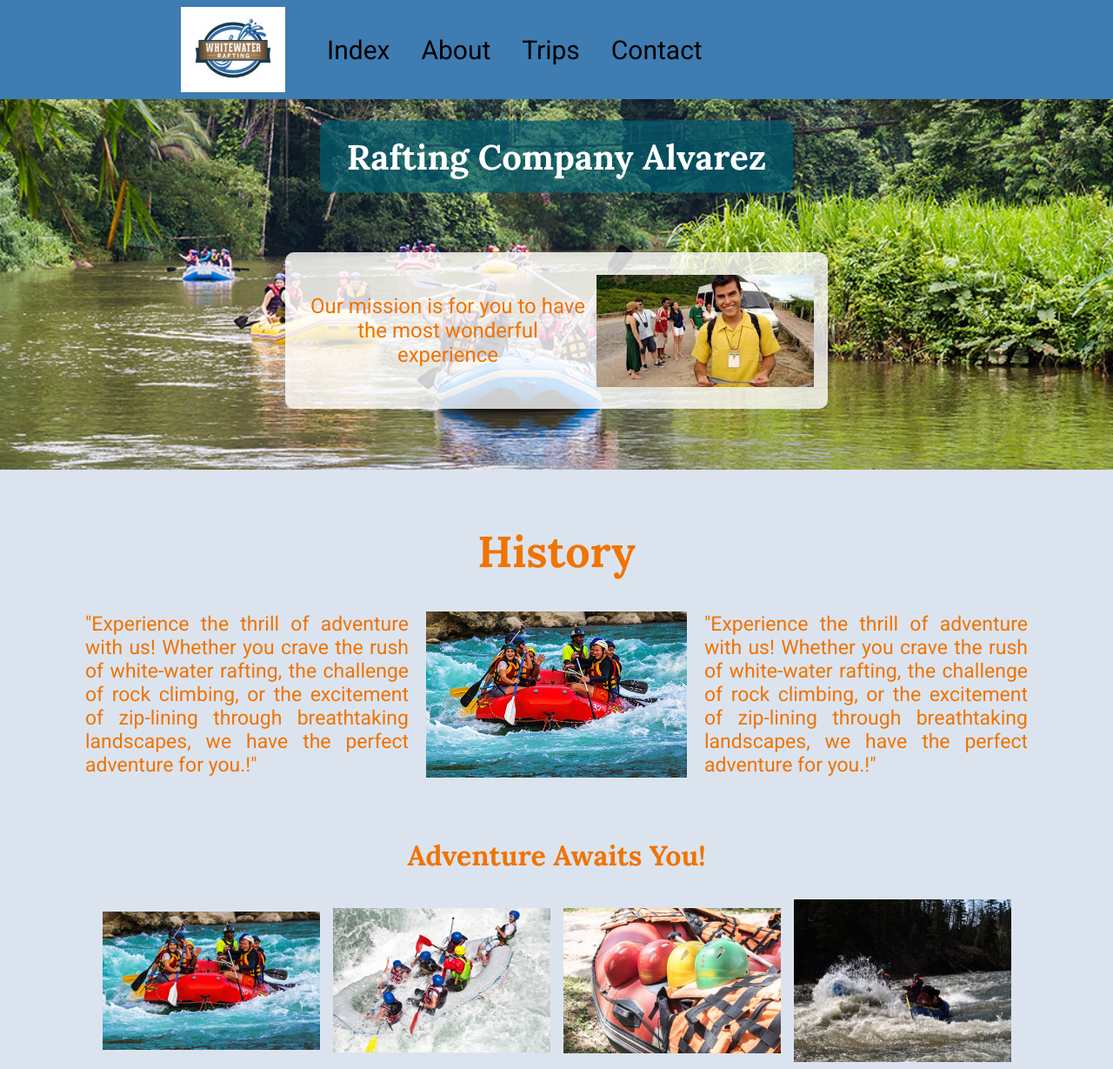
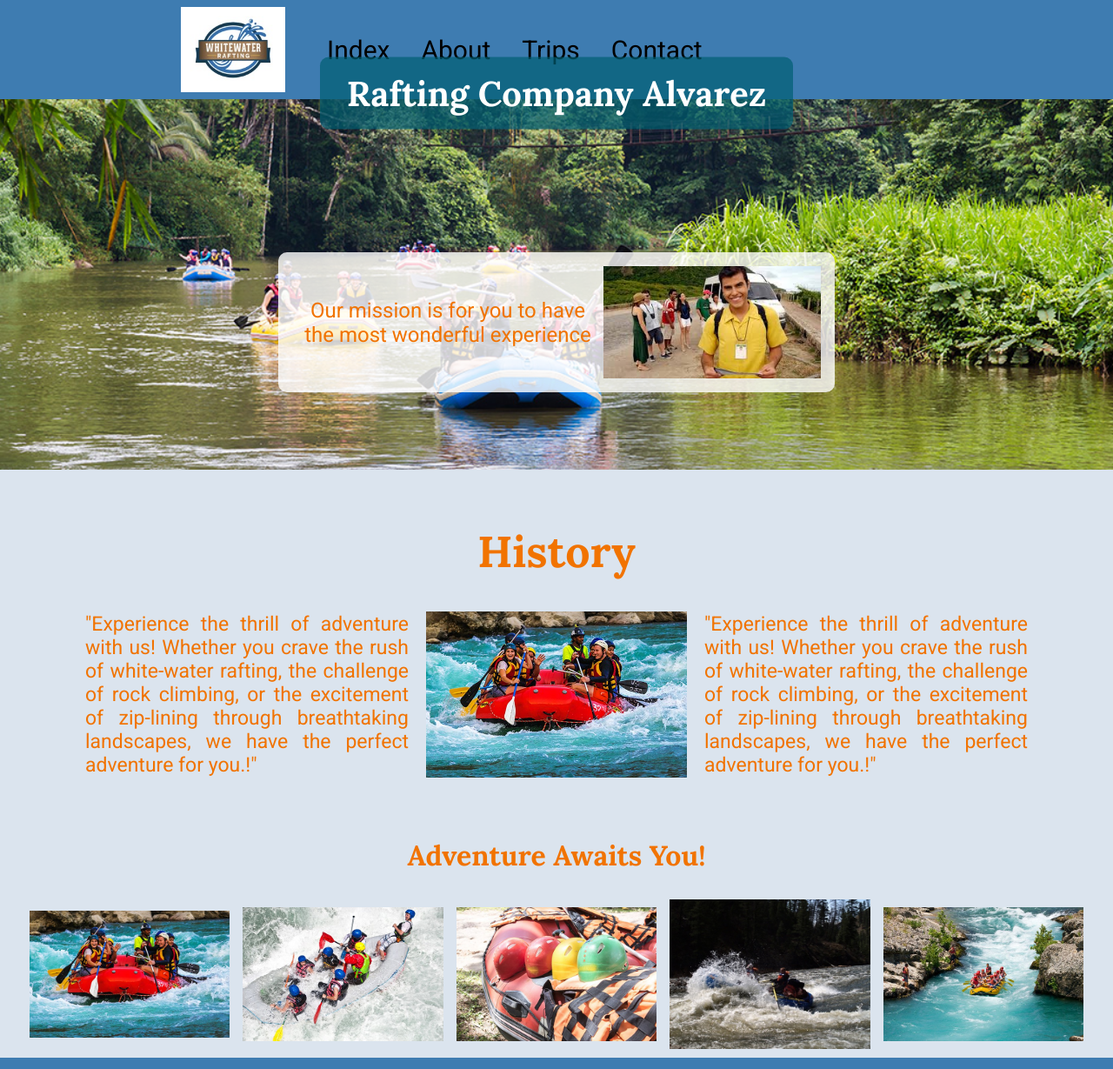
Before and after one commit to Segundoav/wdd130, a plain HTML site: page wwr/about.html in a window 1280 px wide. Shown: the top 1229 px of the page at 87% size. Drawn offline with Linux system fonts and the light colour scheme.

Commit message:
latest changes

```diff
--- a/wwr/styles/rafting.css
+++ b/wwr/styles/rafting.css
@@ -1,3 +1,4 @@
+/* VARIABLES DE COLOR */
 :root {
     --primary-color: #3E7CB1;
     --secondary-color: #81A4CD;
@@ -5,6 +6,7 @@
     --text-color: #F17300;
 }
 
+/* ESTILO GENERAL */
 body {
     font-family: 'Roboto', sans-serif;
     background-color: var(--background-color);
@@ -13,14 +15,14 @@ body {
     padding: 0;
 }
 
+/* HEADER */
 header {
     display: grid;
-    grid-template-columns: auto 1fr auto; /* Tres columnas bien distribuidas */
+    grid-template-columns: auto 1fr auto;
     align-items: center;
     background-color: var(--primary-color);
     padding: 0.5rem;
-    gap: 2rem; /* Aumenta la separación entre elementos */
-    margin-right: 200px;
+    gap: 2rem;
     width: 100%;
 }
 
@@ -29,92 +31,74 @@ header img {
     margin-left: 200px;
 }
 
+
+
 nav a {
     color: black;
     text-decoration: none;
+    font-size: 30px;
     margin: 1rem;
-    font-size: 30px;
 }
 
+/* MAIN */
 main {
-    position: relative; /* Allows element overlap */
-    text-align: center; /* Centers content inside main */
-    padding-top: 0px;
+    text-align: center;
 }
 
+/* IMAGEN PRINCIPAL */
+.main-imagen-large {
+    width: 100vw;
+    height: auto;
+    display: block;
+}
+
+/* CONTENEDOR DE IMÁGENES */
 .image-container {
     display: flex;
     justify-content: center;
     align-items: center;
-    flex-wrap: nowrap; /* Evita que las imágenes se vayan a otra línea */
-    gap: 15px; /* Espacio entre imágenes */
+    flex-wrap: wrap;
+    gap: 15px;
     width: 100%;
-    max-width: 1200px; /* Controla el tamaño máximo del contenedor */
-    overflow-x: auto; /* Permite desplazamiento horizontal si es necesario */
     padding: 10px;
 }
 
 .image-container img {
-    width: 18%; /* Ajusta el tamaño de las imágenes */
+    width: 20%;
     height: auto;
-    max-width: 200px; /* Para evitar imágenes demasiado grandes */
+    max-width: 250px;
+    transition: transform 0.3s ease-in-out;
 }
-.main-imagen-large {
-    width: 100vw; /* Ocupa todo el ancho de la pantalla */
-    height: auto; /* Mantiene la proporción */
-    display: block; /* Evita espacios en blanco debajo */
+
+.image-container img:hover {
+    transform: scale(1.1);
+}
+
+/* TÍTULOS */
+h1, h2 {
+    font-family: 'Lora', serif;
 }
 
 h1 {
     position: absolute;
-    top: 3%; /* Adjusts the title position */
+    top: 10%;
     left: 50%;
     transform: translate(-50%, -50%);
     background: rgba(0, 95, 115, 0.7);
-    color: rgb(255, 255, 255);
+    color: white;
     padding: 1rem;
     border-radius: 10px;
-    font-size: 2.5rem; /* Font size */
+    font-size: 2.5rem;
     width: 40%;
-    font-family: 'Lora', serif;
 }
 
-article {
-    position: absolute; /* Allows the article to be positioned relative to its parent */
-    display: flex; /* Enables flexbox for content alignment */
-    align-items: center; /* Centers content vertically */
-    justify-content: center; /* Centers content horizontally */
-    padding: 1rem; /* Internal spacing around the content */
-    background: rgba(255, 255, 255, 0.8); /* Semi-transparent background */
-    margin-top: -250px; /* Adjusts the article's vertical position */
-    left: 50%; /* Centers horizontally */
-    transform: translateX(-50%); /* Adjusts horizontal positioning */
-
-    max-width: 50%; /* Limits the maximum width of the article */
-    width: auto; /* Defines the width of the article */
-    margin-right: 1rem; /* Space to the right of the article */
-    border-radius: 10px; /* Rounded corners */
-    flex-direction: row-reverse;
-
+h2 {
+    font-size: 50px;
+    text-align: center;
+    margin-bottom: 15px;
 }
 
-article img {
-    width: 90%; /* Adjusts the image size */
-    max-width: 250px; /* Limits the maximum width */
-    height: auto; /* Maintains aspect ratio */
-}
-
-article p {
-    font-size: 1.5rem;
-    width: auto; /* Se ajusta automáticamente */
-    text-align: center;
-    flex-grow: 1; /* Permite que el texto use el espacio disponible */
-    padding: 0.5rem; /* Se adapta al padding del article */
-}
-.history-section h2 {
-    margin-bottom: 15px; /* Espaciado debajo del título */
-}
-
+/* SECCIÓN HISTORIA */
 .history-section {
     padding: 20px;
     text-align: center;
@@ -124,72 +108,70 @@ article p {
     display: flex;
     align-items: center;
     justify-content: center;
-    flex-wrap: wrap; /* Permite mejor adaptabilidad en pantallas pequeñas */
+    flex-wrap: wrap;
     gap: 20px;
 }
 
-
 .history-content img {
-    width: 300px; /* Ajusta el tamaño de la imagen */
-    height: auto; /* Mantiene la proporción */
+    width: 300px;
+    height: auto;
 }
 
 .history-content p {
-    width: 30%; /* Limita el ancho del texto para que no se expanda demasiado */
-    text-align: justify; /* Justifica el texto */
+    width: 30%;
+    text-align: justify;
     font-size: 23px;
 }
-h2 {
-    font-size: 50px;
-    font-family: 'Lora', serif;
+
+/* ARTICLE */
+article {
+    position: absolute;
+    display: flex;
+    align-items: center;
+    justify-content: center;
+    padding: 1rem;
+    background: rgba(255, 255, 255, 0.8);
+    margin-top: -250px;
+    left: 50%;
+    transform: translateX(-50%);
+    max-width: 50%;
+    border-radius: 10px;
+    flex-direction: row-reverse;
 }
 
+article img {
+    width: 90%;
+    max-width: 250px;
+    height: auto;
+}
+
+article p {
+    font-size: 1.5rem;
+    text-align: center;
+    flex-grow: 1;
+    padding: 0.5rem;
+}
+
+/* SECCIÓN AVENTURA */
 .adventura-gallery {
     display: flex;
-    flex-direction: column; /* Acomoda los elementos en columna */
-    align-items: center; /* Centra el título y las imágenes */
+    flex-direction: column;
+    align-items: center;
     text-align: center;
     width: 100%;
 }
 
-.adventura-gallery img {
-    width: 20%; /* Ajusta el tamaño para que entren en la fila */
-    height: auto; /* Mantiene la proporción */
-}
-
 .adventura-gallery h2 {
-    margin-bottom: 20px; /* Espacio entre el título y las imágenes */
-    width: 100%;
-    text-align: center;
-    font-size: 2rem; /* Ajusta el tamaño del título si es necesario */
+    margin-bottom: 20px;
+    font-size: 2rem;
 }
 
 .adventura-gallery img {
-    width: 18%; /* Ajusta el tamaño de las imágenes */
+    width: 18%;
     height: auto;
 }
-.image-container {
-    display: flex;
-    justify-content: center; /* Centra las imágenes */
-    align-items: center;
-    flex-wrap: wrap; /* Evita que las imágenes pasen a otra línea */
-    gap: 15px; /* Espacio entre imágenes */
-    width: 100%;
-    max-width: 100%; /* Ajusta el tamaño máximo del contenedor */
-    padding: 10px;
-    overflow: hidden;
-}
-.image-container img {
-    width: 20%; /* Aumenta el tamaño de las imágenes */
-    height: auto;
-    max-width: 250px; /* Permite agrandarlas sin que sean demasiado grandes */
-    transition: transform 0.3s ease-in-out; /* Agrega una animación suave */
-}
-.image-container img:hover {
-    transform: scale(1.1); /* Efecto de agrandamiento al pasar el mouse */
-}
 
-
+/* FOOTER */
 footer {
     text-align: center;
     padding: 1rem;
```
